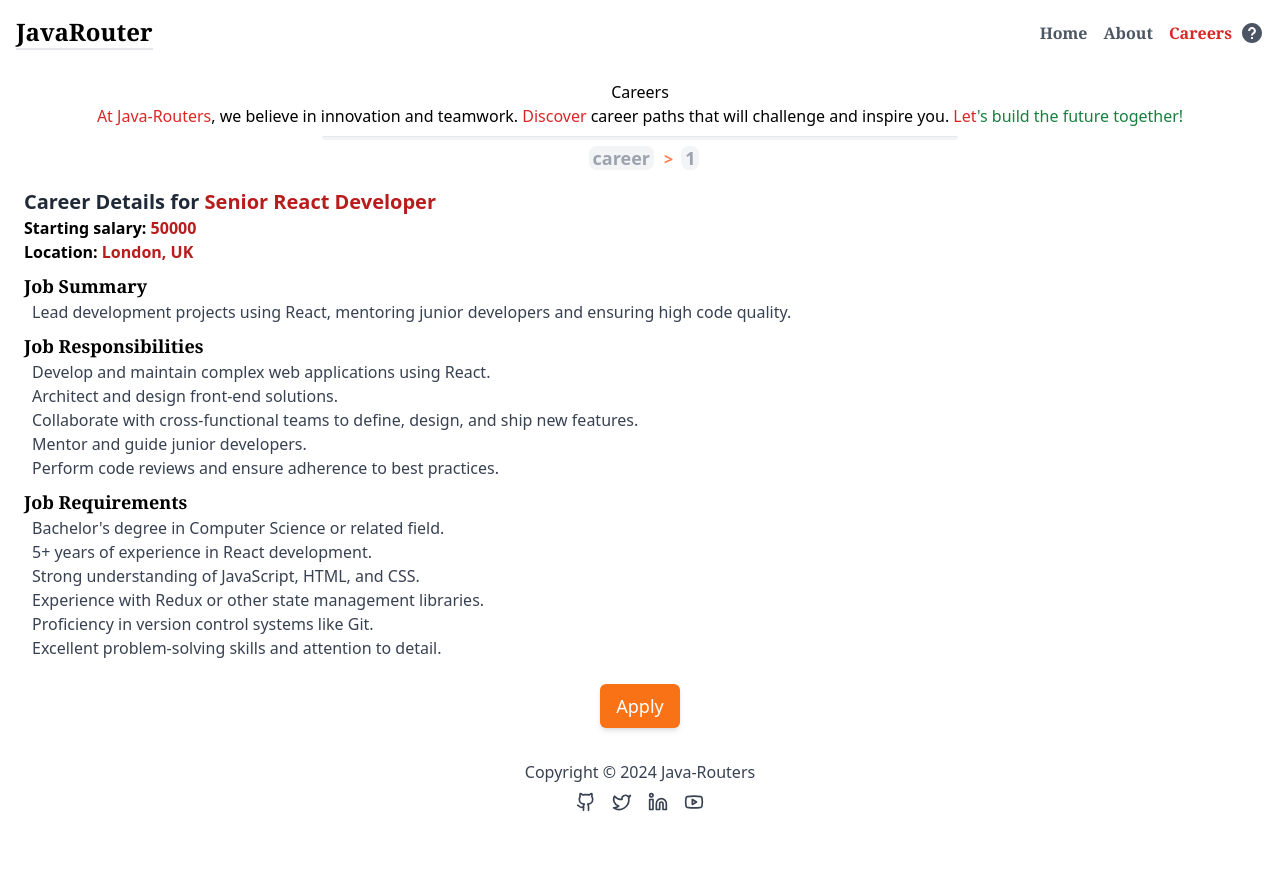
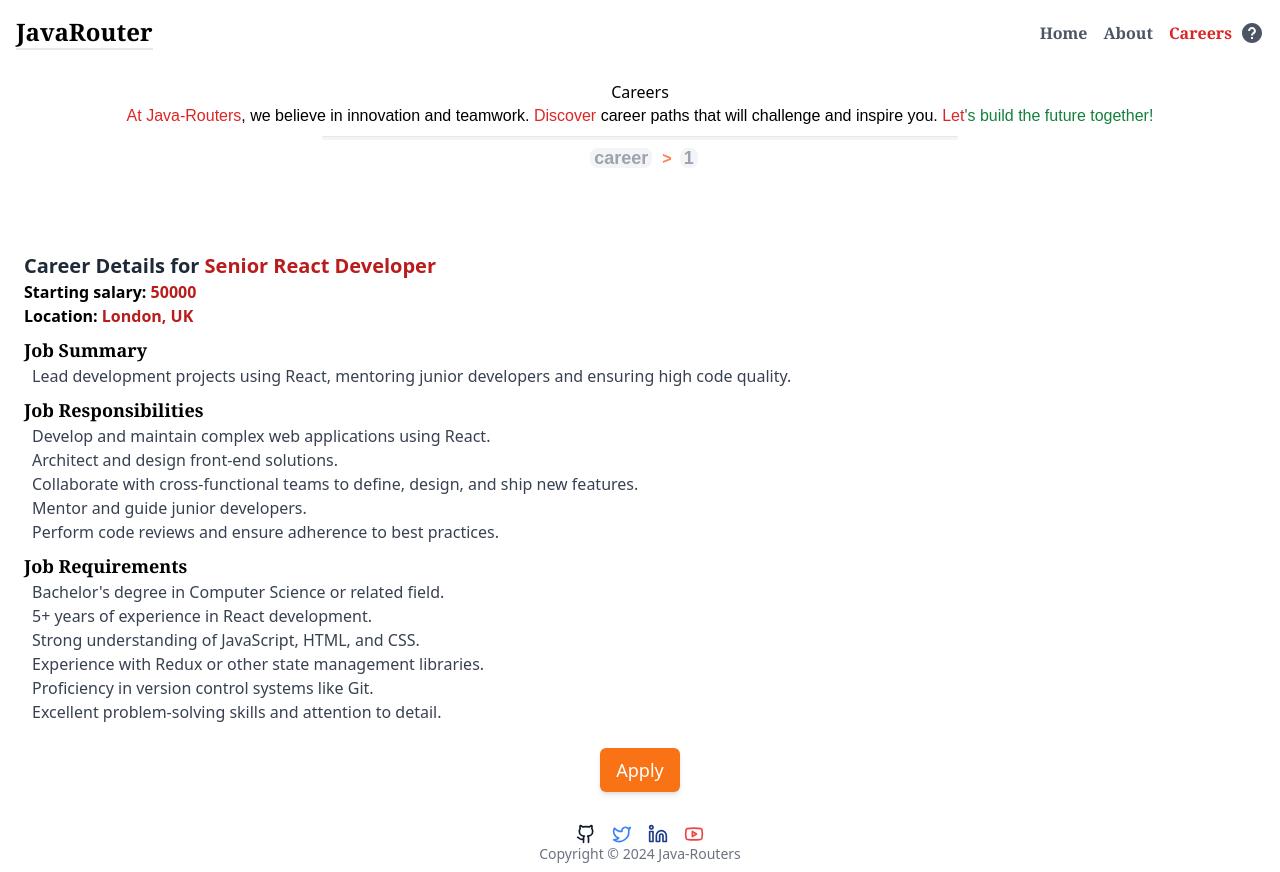
Before and after one commit to daniel-webde/JavaRouters, a React (Vite) app: page /JavaRouters/career/1 in a window 1280 px wide. Before the commit the page ends 820 px from the top, so only its background shows below. Built offline with nearby package versions, Linux system fonts and the light colour scheme; a web font is replaced by a local one.

Commit message:
Some style changes

```diff
--- a/index.html
+++ b/index.html
@@ -7,6 +7,14 @@
     <!-- Preconnect to Google Fonts -->
     <link rel="preconnect" href="https://fonts.googleapis.com" />
     <link rel="preconnect" href="https://fonts.gstatic.com" crossorigin />
+    <!-- index.html -->
+    <link rel="preconnect" href="https://fonts.googleapis.com" />
+    <link rel="preconnect" href="https://fonts.gstatic.com" crossorigin />
+    <link
+      href="https://fonts.googleapis.com/css2?family=Inconsolata:wght@200..900&display=swap"
+      rel="stylesheet"
+    />
+
     <!-- Google Fonts -->
     <link
       href="https://fonts.googleapis.com/css2?family=Edu+VIC+WA+NT+Beginner:wght@400..700&display=swap"
--- a/src/components/Breadcrumbs.jsx
+++ b/src/components/Breadcrumbs.jsx
@@ -20,7 +20,7 @@ const Breadcrumbs = () => {
     });
 
   return (
-    <div className="breadcrumb flex justify-center px-2 mt-1 text-gray-400 font-bold text-">
+    <div className="breadcrumb flex justify-center px-2 mt-1 text-gray-400 font-bold font-edu">
       {crumbs}
     </div>
   );
--- a/src/components/Footer.jsx
+++ b/src/components/Footer.jsx
@@ -5,21 +5,43 @@ const Footer = () => {
 
   return (
     <div className="mt-4 mb-2 text-center text-gray-700">
-      <p>Copyright &copy; {currentYear} Java-Routers</p>
       <div className="flex justify-center space-x-4 mt-2">
-        <a href="https://github.com/yourusername" target="_blank" rel="noopener noreferrer" aria-label="GitHub">
-          <Github className="w-5 h-5 hover:text-gray-900 transition" />
+        <a
+          href="https://github.com/yourusername"
+          target="_blank"
+          rel="noopener noreferrer"
+          aria-label="GitHub"
+        >
+          <Github className="w-5 h-5 text-gray-900 transition" />
         </a>
-        <a href="https://twitter.com/yourhandle" target="_blank" rel="noopener noreferrer" aria-label="Twitter">
-          <Twitter className="w-5 h-5 hover:text-blue-500 transition" />
+        <a
+          href="https://twitter.com/yourhandle"
+          target="_blank"
+          rel="noopener noreferrer"
+          aria-label="Twitter"
+        >
+          <Twitter className="w-5 h-5 text-blue-500 transition" />
         </a>
-        <a href="https://www.linkedin.com/in/yourprofile" target="_blank" rel="noopener noreferrer" aria-label="LinkedIn">
-          <Linkedin className="w-5 h-5 hover:text-blue-900 transition" />
+        <a
+          href="https://www.linkedin.com/in/yourprofile"
+          target="_blank"
+          rel="noopener noreferrer"
+          aria-label="LinkedIn"
+        >
+          <Linkedin className="w-5 h-5 text-blue-900 transition" />
         </a>
-        <a href="https://www.youtube.com/c/yourchannel" target="_blank" rel="noopener noreferrer" aria-label="YouTube">
-          <Youtube className="w-5 h-5 hover:text-red-500 hover:font-semibold transition" />
+        <a
+          href="https://www.youtube.com/c/yourchannel"
+          target="_blank"
+          rel="noopener noreferrer"
+          aria-label="YouTube"
+        >
+          <Youtube className="w-5 h-5 text-red-500 hover:font-semibold transition" />
         </a>
       </div>
+      <p className="text-sm text-gray-500">
+        Copyright &copy; {currentYear} Java-Routers
+      </p>
     </div>
   );
 };
--- a/src/layout/Careerlayout.jsx
+++ b/src/layout/Careerlayout.jsx
@@ -6,7 +6,7 @@ const Careerlayout = () => {
     <div>
       <div className="text-center px-1 pt-16 sm:pt-20">
         <h2>Careers</h2>
-        <p>
+        <p className=" font-edu">
           <spam className="text-red-600">At Java-Routers</spam>, we believe in
           innovation and teamwork.{" "}
           <spam className="text-red-600">Discover</spam> career paths that will
--- a/src/pages/About.jsx
+++ b/src/pages/About.jsx
@@ -1,6 +1,6 @@
 const About = () => {
   return (
-    <div className="px-2 py-4 pt-16 sm:pt-20 font-edu">
+    <div className="px-2 py-4 pt-16 sm:pt-20">
       <p>About</p>
       <p className="py-2">
         At Java-Routers, we focus on simplifying web development through
--- a/src/pages/Home.jsx
+++ b/src/pages/Home.jsx
@@ -1,6 +1,6 @@
 const Home = () => {
   return (
-    <div className="px-2 py-4 font-edu pt-16 sm:pt-20">
+    <div className="px-2 py-4 pt-16 sm:pt-20">
       <p className="font-bold">Welcome to JavaRouters</p>
       <p>Find Your Dream Job in Tech!</p>
       <p className="py-2">
--- a/src/pages/careers/CareerDetails.jsx
+++ b/src/pages/careers/CareerDetails.jsx
@@ -10,24 +10,47 @@ const CareerDetails = () => {
   }
 
   return (
-    <div className="sm:p-4">
+    <div className="sm:p-4 pt-16 sm:pt-20">
       <div className="px-2">
-        <h2 className="text-xl font-semibold text-gray-800">Career Details for <span className="text-red-700">{career.title}</span></h2>
-        <p><strong>Starting salary:</strong> <span className="font-semibold text-red-700">{career.salary}</span></p>
-        <p><strong>Location:</strong> <span className="font-semibold text-red-700">{career.location}</span></p>
+        <h2 className="text-xl font-semibold text-gray-800">
+          Career Details for{" "}
+          <span className="text-red-700">{career.title}</span>
+        </h2>
+        <p>
+          <strong>Starting salary:</strong>{" "}
+          <span className="font-semibold text-red-700">{career.salary}</span>
+        </p>
+        <p>
+          <strong>Location:</strong>{" "}
+          <span className="font-semibold text-red-700">{career.location}</span>
+        </p>
       </div>
 
       <div className="p-2">
         <h3 className="font-bold font-serif text-lg">Job Summary</h3>
-        <p className="pl-2 text-gray-700">{career.job_summary || "No summary available"}</p>
-        <h3 className="font-bold font-serif text-lg mt-2">Job Responsibilities</h3>
-        <ul className="pl-2 text-gray-700">{career.responsibilities.map((res, index) => <li key={index}>{res}</li>)}</ul>
+        <p className="pl-2 text-gray-700">
+          {career.job_summary || "No summary available"}
+        </p>
+        <h3 className="font-bold font-serif text-lg mt-2">
+          Job Responsibilities
+        </h3>
+        <ul className="pl-2 text-gray-700">
+          {career.responsibilities.map((res, index) => (
+            <li key={index}>{res}</li>
+          ))}
+        </ul>
         <h3 className="font-bold font-serif text-lg mt-2">Job Requirements</h3>
-        <ul className="pl-2 text-gray-700">{career.job_requirements.map((req, index) => <li key={index}>{req}</li>)}</ul>
+        <ul className="pl-2 text-gray-700">
+          {career.job_requirements.map((req, index) => (
+            <li key={index}>{req}</li>
+          ))}
+        </ul>
       </div>
       <div className="text-center mt-4">
         <Link to={`/apply/${id}`}>
-          <button className="bg-orange-500 text-white py-2 px-4 text-lg rounded-md shadow-md hover:bg-orange-600 transition">Apply</button>
+          <button className="bg-orange-500 text-white py-2 px-4 text-lg rounded-md shadow-md hover:bg-orange-600 transition">
+            Apply
+          </button>
         </Link>
       </div>
     </div>
--- a/tailwind.config.js
+++ b/tailwind.config.js
@@ -5,6 +5,7 @@ export default {
     extend: {
       fontFamily: {
         edu: ['"Edu VIC WA NT Beginner"', "sans-serif"],
+        inconsolata: ['"Inconsolata"', "monospace"], // Add the new font
         // Add more custom fonts if needed
       },
     },
```
